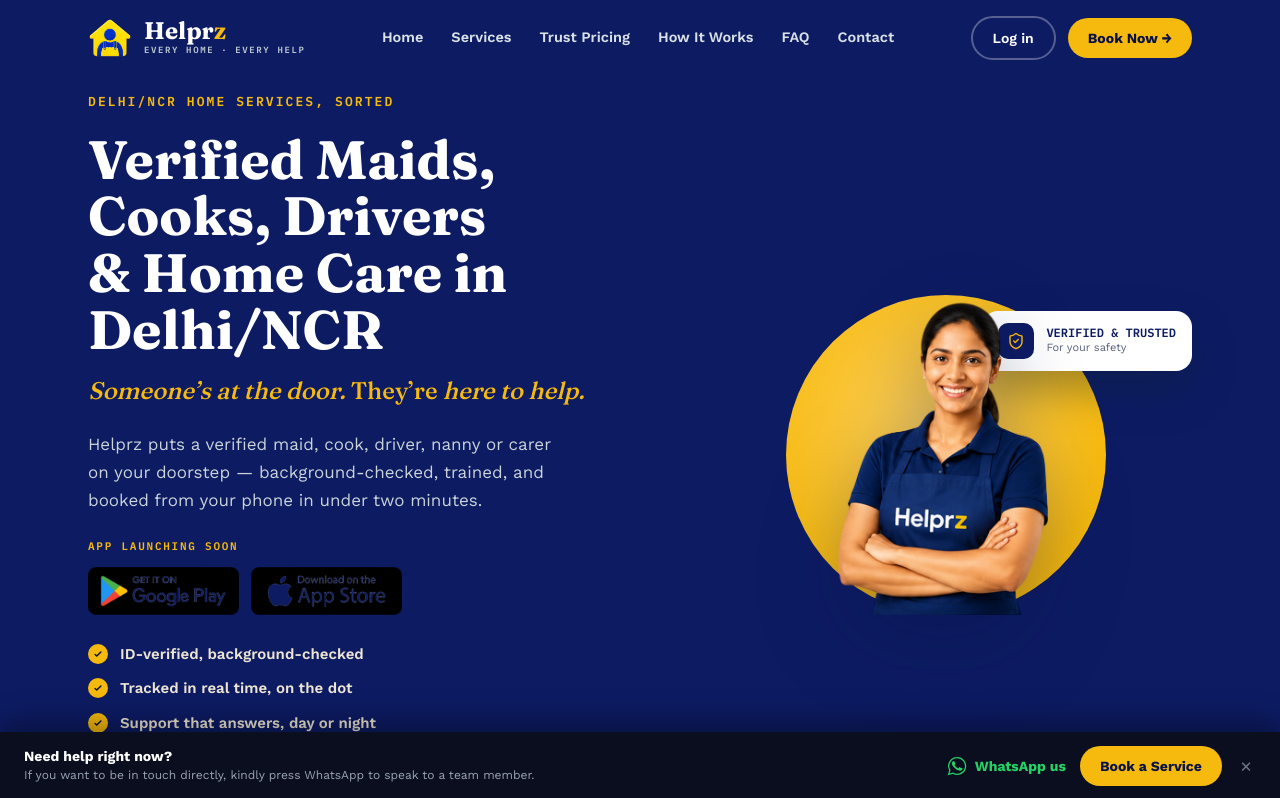
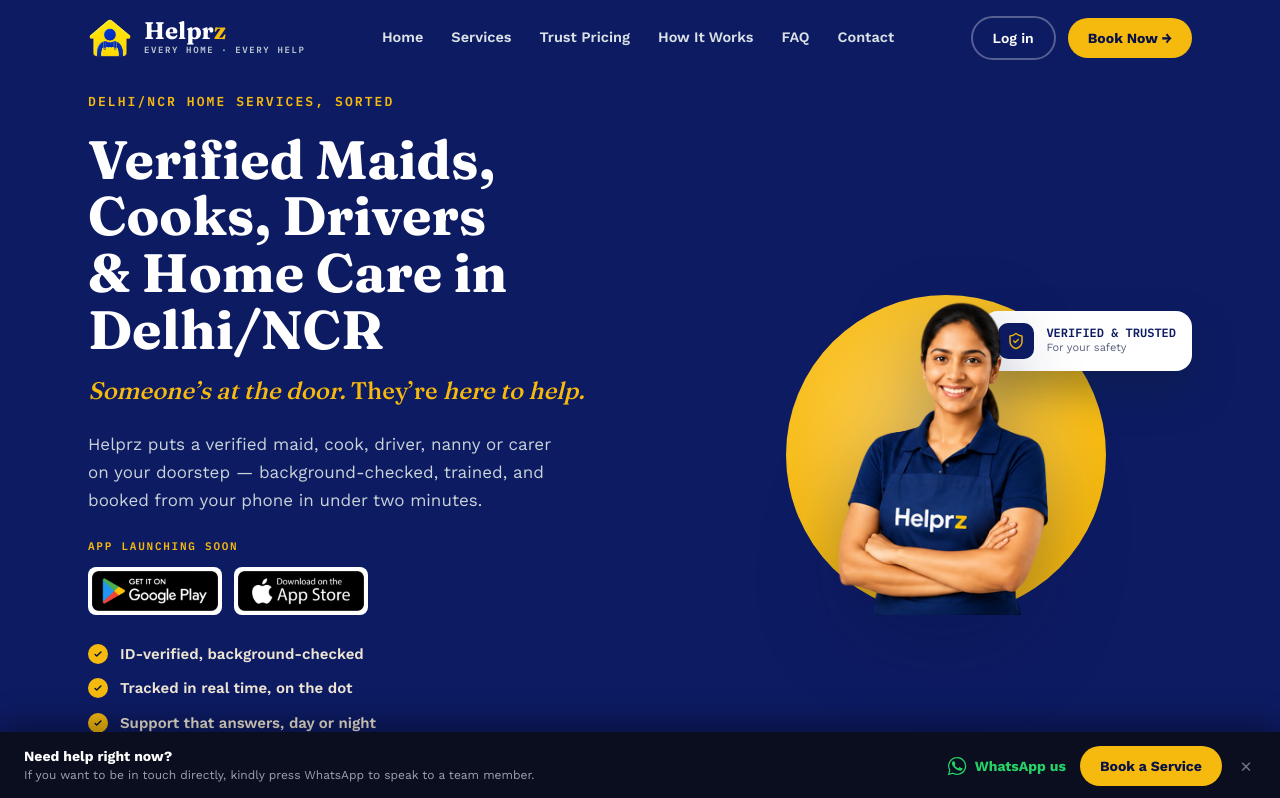
Before and after one commit to navneetpushp-gif/helprz-website, a Next.js app: page / in a window 1280 px wide. Shown: the top 798 px of the page. Built offline with nearby package versions, Linux system fonts and the light colour scheme.

Commit message:
Update page.tsx

```diff
--- a/app/page.tsx
+++ b/app/page.tsx
@@ -192,8 +192,8 @@
                 App launching soon
               </div>
               <div className="mt-3 flex flex-wrap items-center gap-3">
-                <img src="/google-play-badge.png" alt="Get it on Google Play — launching soon" className="h-12 w-auto rounded-lg bg-white p-1"className="h-12 w-auto" />
-                <img src="/app-store-badge.png" alt="Download on the App Store — launching soon" className="h-12 w-auto rounded-lg bg-white p-1"className="h-12 w-auto" />
+                <img src="/google-play-badge.png" alt="Get it on Google Play — launching soon" className="h-12 w-auto rounded-lg bg-white p-1" />
+                <img src="/app-store-badge.png" alt="Download on the App Store — launching soon" className="h-12 w-auto rounded-lg bg-white p-1" />
               </div>
             </div>
             <ul className="mt-7 flex flex-col gap-3">
```
